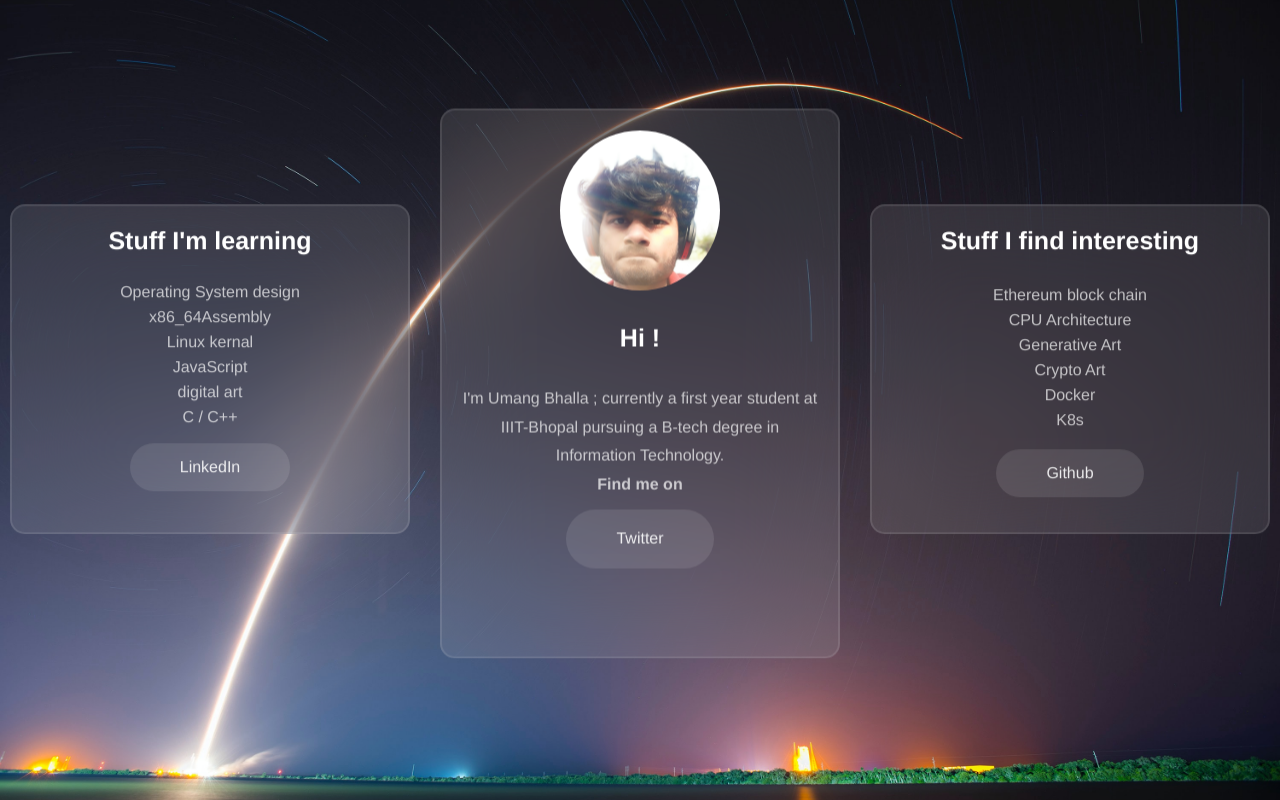
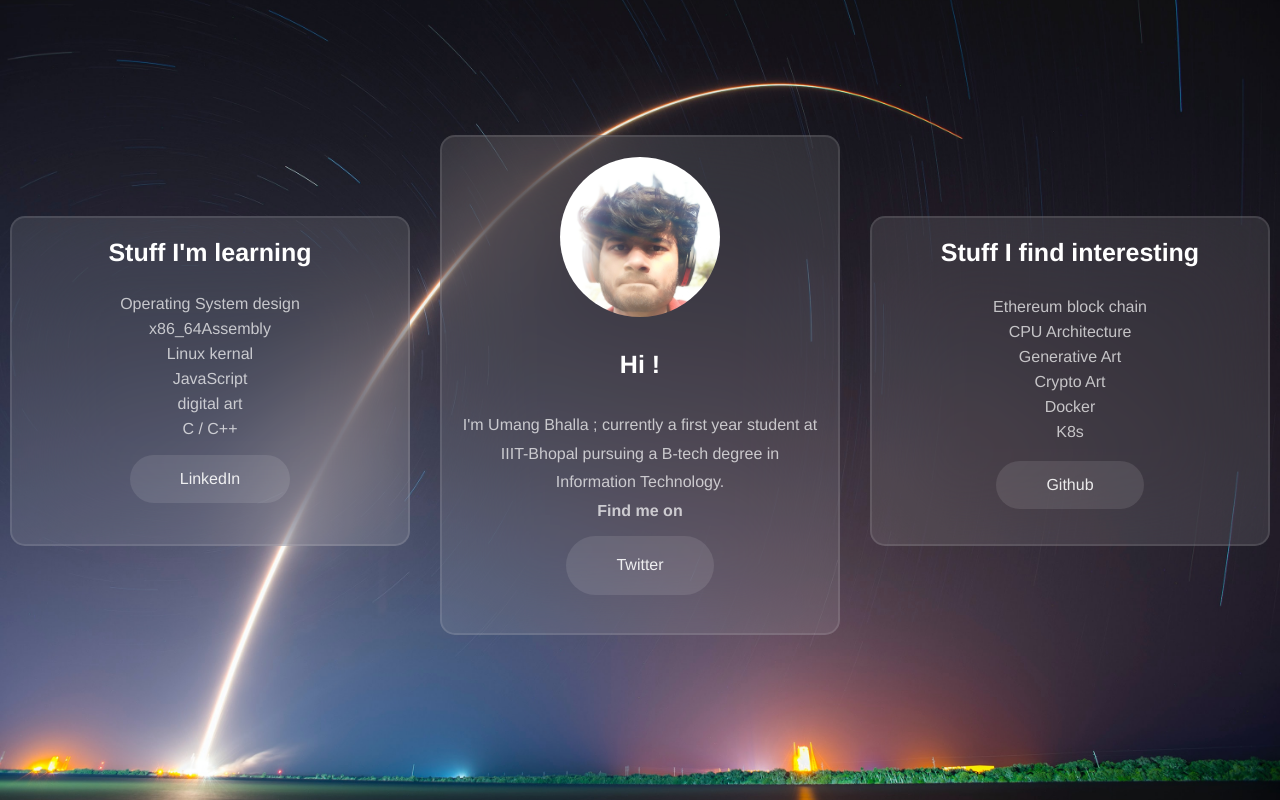
Before and after one commit to umgbhalla/umgbhalla.github.io, a plain HTML site: page index.html in a window 1280 px wide. Drawn offline with Linux system fonts and the light colour scheme.

Commit message:
html content updated

```diff
--- a/styles/style.css
+++ b/styles/style.css
@@ -73,7 +73,7 @@
 }
 
 #center {
-  height: 550px;
+  height: 500px;
 }
 /*
 .wrapper .box:before {
@@ -114,10 +114,10 @@
 }
 
 #side {
-  transform: translateY(24%);
+  transform: translateY(20%);
 }
 #side:hover {
-  transform: translateY(20%);
+  transform: translateY(16%);
 }
 /*
 testing again  */
```
